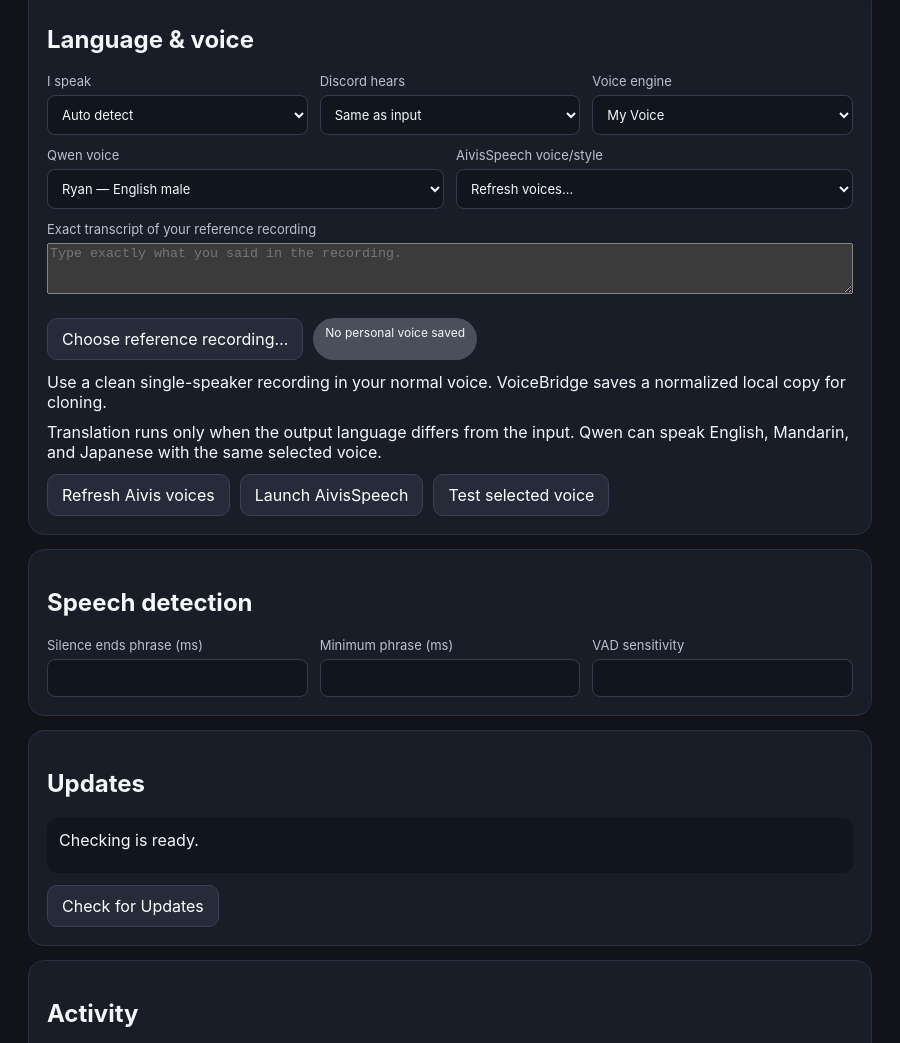
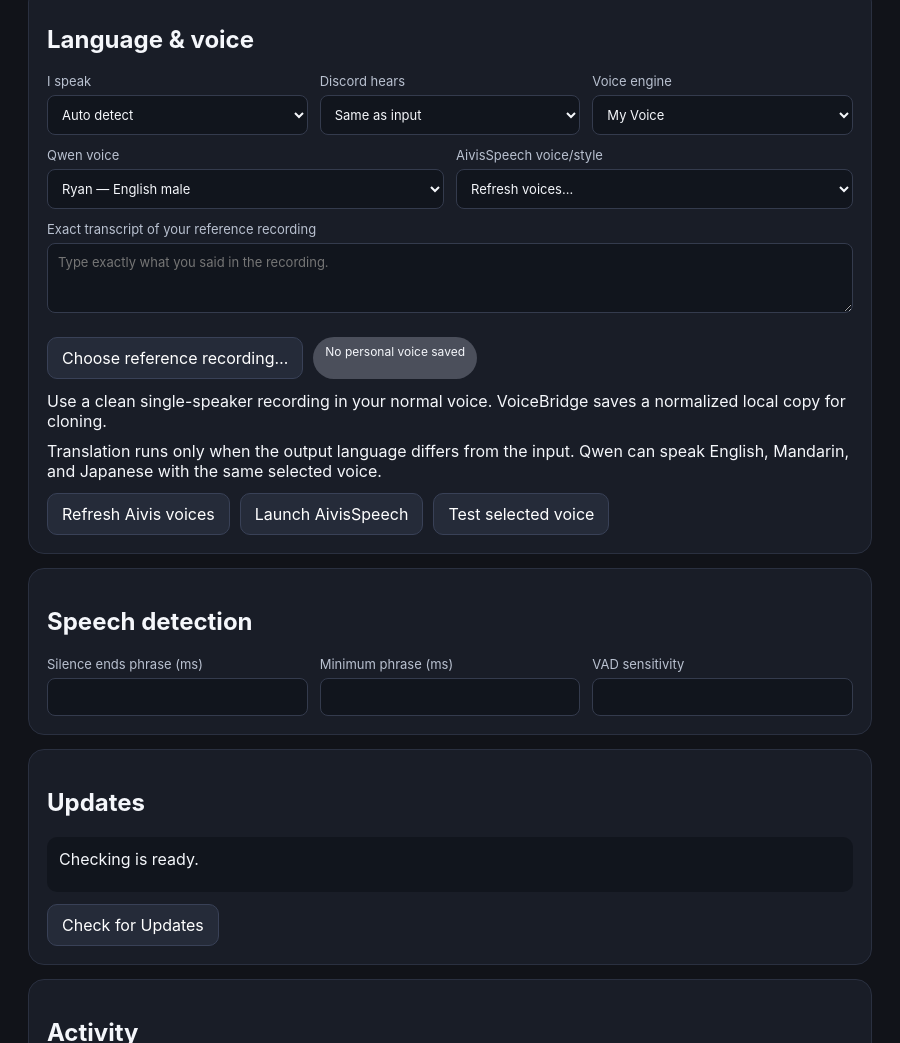
Before and after one commit to svonsavon/voicebridge, an Electron app: page src/renderer/index.html in a window 900 px wide. Shown: the part 783-1826 px from the top of the page. Drawn offline with Linux system fonts and the light colour scheme; no server answers.

Commit message:
Style personal voice transcript field

```diff
--- a/src/renderer/styles.css
+++ b/src/renderer/styles.css
@@ -32,3 +32,5 @@ input, select { width: 100%; background: #11151d; color: #f5f7fb; border: 1px so
 @media (max-width: 720px) { .grid.two, .grid.three { grid-template-columns: 1fr; } .hero { grid-template-columns: 1fr 1fr; } .meter { grid-column: 1 / -1; } }
 
 .hidden { display: none !important; }
+
+textarea { width: 100%; resize: vertical; background: #11151d; color: #f5f7fb; border: 1px solid #343b4d; padding: 10px; border-radius: 8px; font: inherit; }
```
